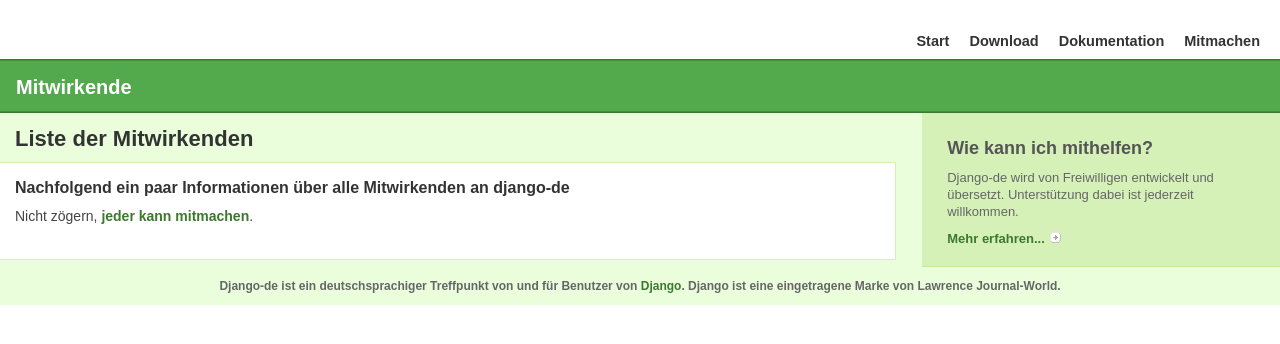
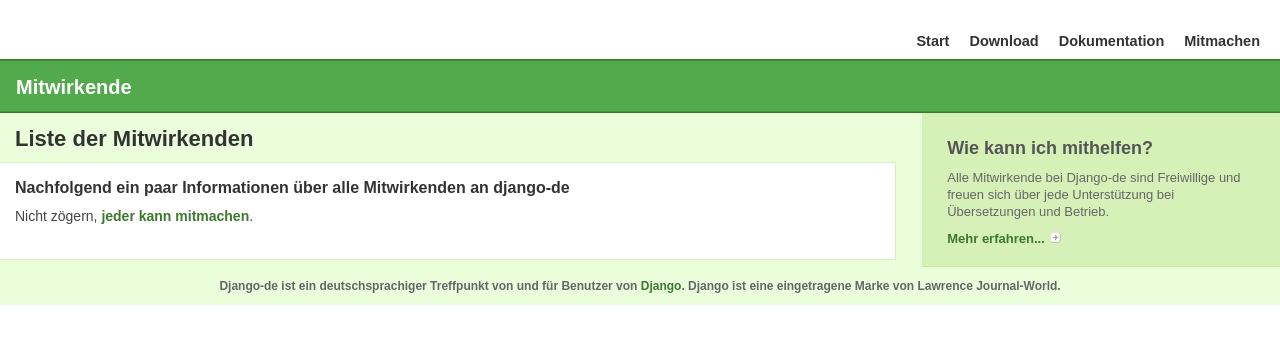
Before and after one commit to jezdez/django-de, a Django app: template django_de/apps/authors/templates/authors/author_list.html in a window 1280 px wide. Shown: the top 344 px of the page. Run offline with Django 3.2, Linux system fonts and the light colour scheme; the template is opened without the code that fills it, so the values that code supplies are empty; parts of the project's set-up code (start-up, migrations or seed data) failed here and were passed over.

Commit message:
mitmachtext auf /author geändert
git-svn-id: https://www.django-de.org/svn/django/site/trunk@78 72ec9c59-00b0-4840-a13a-91ba528515d4

```diff
--- a/django_de/apps/authors/templates/authors/author_list.html
+++ b/django_de/apps/authors/templates/authors/author_list.html
@@ -33,8 +33,8 @@
 {% block content-related %}
     <h2>Wie kann ich mithelfen?</h2>
     <p>
-        Django-de wird von Freiwilligen entwickelt und übersetzt.
-        Unterstützung dabei ist jederzeit willkommen.
+        Alle Mitwirkende bei Django-de sind Freiwillige und freuen sich über
+        jede Unterstützung bei Übersetzungen und Betrieb.
     </p>
     <p><a href="/participate/" class="more-about">Mehr erfahren...</a></p>
 {% endblock %}
```
